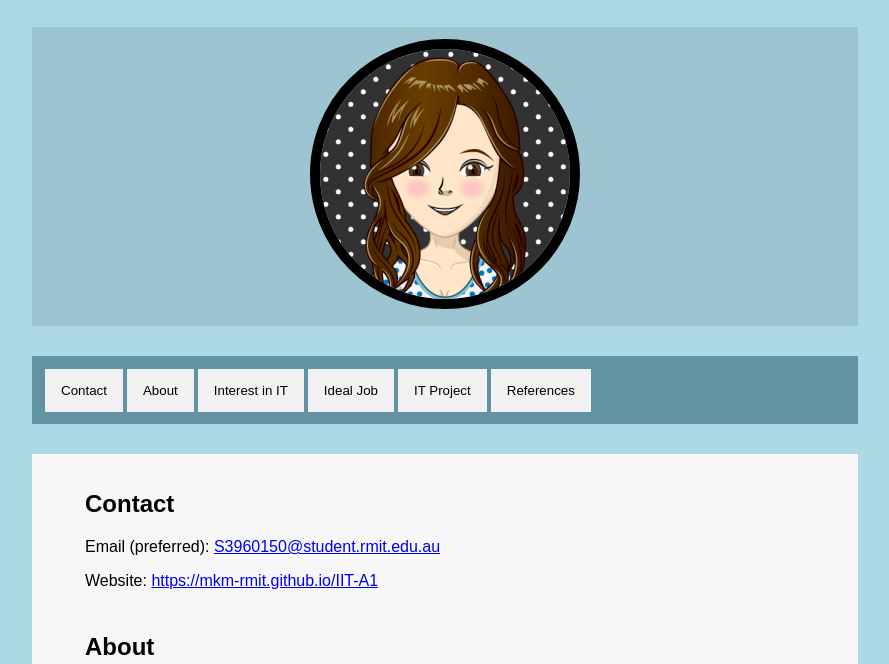
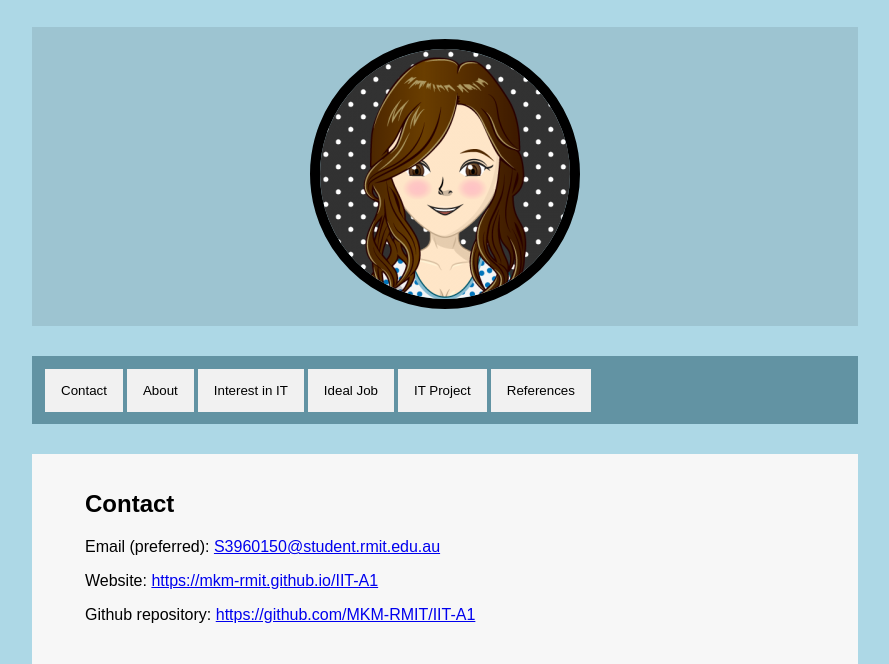
Before and after one commit to MKM-RMIT/IIT-A1, a plain HTML site: page index.html in a window 1280 px wide. Shown: the part 121-785 px from the top of the page, without its empty margins (195-1084 px from the left). Drawn offline with Linux system fonts and the light colour scheme.

Commit message:
Add github repo link

```diff
--- a/index.html
+++ b/index.html
@@ -12,7 +12,6 @@
     </div>
     <div class="main">
         <div class="headshot center center-text">
-
             <img src="Maya.png" id="profile-img" alt="A stylised human portait, created with Avachara in 2016" title="(Avachara, 2016)"></img>
         </div>
         <div class="nav-tab center">
@@ -29,6 +28,7 @@
                     <h2>Contact</h2>
                     <p>Email (preferred): <a href="mailto: S3960150@student.rmit.edu.au">S3960150@student.rmit.edu.au</a></p>
                     <p>Website: <a href="https://mkm-rmit.github.io/IIT-A1">https://mkm-rmit.github.io/IIT-A1</a></p>
+                    <p>Github repository: <a href="https://github.com/MKM-RMIT/IIT-A1">https://github.com/MKM-RMIT/IIT-A1</a></p>
                 </div>
                 <div id="about">
                     <h2>About</h2>
```
